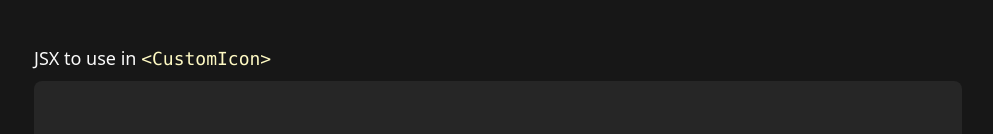
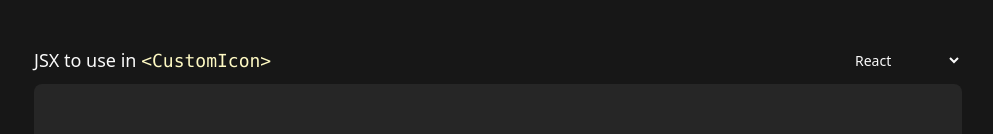
Before and after one commit to andrewflo/customicon, a React (Vite) app: page / in a window 1280 px wide. Shown: the part 511-645 px from the top of the page, without its empty margins (142-1135 px from the left). Built offline with nearby package versions, Linux system fonts and the light colour scheme.

Commit message:
Add support for React Native

```diff
--- a/src/App.tsx
+++ b/src/App.tsx
@@ -4,15 +4,12 @@ import { twMerge } from 'tailwind-merge';
 
 function App() {
   const [inputText, setInputText] = useState('');
+  const [mode, setMode] = useState<'react' | 'react-native'>('react');
 
   const outputText = useMemo(() => {
     // Remove wrapping <svg> tags
     const svgRegex = /<svg[^>]*>([\s\S]*?)<\/svg>/g;
     let result = inputText.replace(svgRegex, '$1');
-
-    // Remove `fill` attributes
-    const fillRegex = /fill="[^"]*"/g;
-    result = result.replace(fillRegex, '');
 
     // Convert kebab-case attributes to camelCase
     result = result.replace(/([a-z]+)-([a-z]+)/g, (_, p1, p2) => `${p1}${p2.charAt(0).toUpperCase()}${p2.slice(1)}`);
@@ -32,8 +29,22 @@ function App() {
     // Trim empty lines at start/end
     result = result.replace(/^\n+|\n+$/g, '');
 
+    if (mode === 'react') {
+      // Remove `fill` attributes
+      const fillRegex = /fill="[^"]*"/g;
+      result = result.replace(fillRegex, '');
+    }
+
+    if (mode === 'react-native') {
+      // Uppercase first letter of each tag
+      result = result.replace(/<([a-z]+)/g, (_, p1) => `<${p1.charAt(0).toUpperCase()}${p1.slice(1)}`);
+
+      // Replace `fill` attribute with `fill={color}`
+      result = result.replace(/fill="[^"]*"/g, 'fill={color} ');
+    }
+
     return result;
-  }, [inputText]);
+  }, [inputText, mode]);
 
   const hasOutput = useMemo(() => outputText.length > 0, [outputText]);
 
@@ -75,7 +86,7 @@ function App() {
       </label>
 
       <div className="mt-10 group">
-        <div className="mb-2 flex items-center justify-between gap-4">
+        <div className="mb-2 flex items-center gap-2">
           <div className="text-neutral-50 text-lg">
             JSX to use in <span className="font-mono text-yellow-100">&lt;CustomIcon&gt;</span>
           </div>
@@ -91,6 +102,19 @@ function App() {
               {hasCopied ? 'Copied to clipboard' : 'Copy to clipboard'}
             </button>
           )}
+
+          <div className="text-neutral-50 text-sm ml-auto">
+            <div className="relative hidden sm:block">
+              <select
+                className="h-8 rounded-lg border-0 bg-transparent bg-none px-2 font-medium text-neutral-50 focus:shadow-none focus:outline-none text-sm"
+                value={mode}
+                onChange={(e) => setMode(e.target.value as 'react' | 'react-native')}
+              >
+                <option value="react">React</option>
+                <option value="react-native">React Native</option>
+              </select>
+            </div>
+          </div>
         </div>
         <button
           className={twMerge(
```
